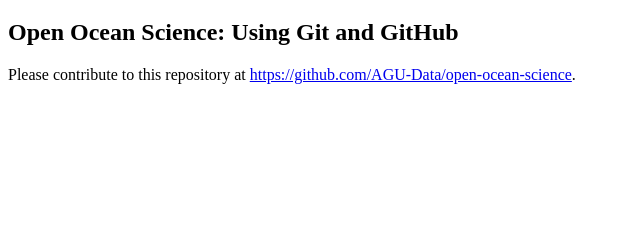
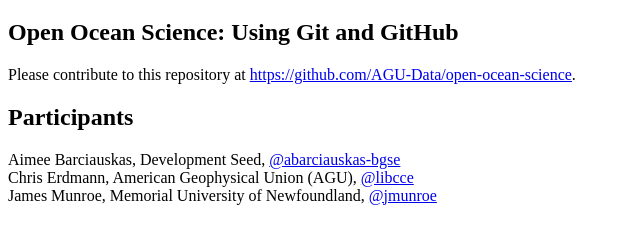
Before and after one commit to AGU-Data/open-ocean-science, a plain HTML site: page index.html in a window 1280 px wide. Shown: the part 61-304 px from the top of the page, without its empty margins (0-640 px from the left). Drawn offline with Linux system fonts and the light colour scheme.

Commit message:
New participants feature on website

```diff
--- a/index.html
+++ b/index.html
@@ -13,6 +13,11 @@
     <p>Please contribute to this repository at <a
             href="https://github.com/AGU-Data/open-ocean-science">https://github.com/AGU-Data/open-ocean-science</a>.
     </p>
+
+    <h2>Participants</h2>
+    <div id="peopleData"></div>
+
+    <script src="index.js"> </script>
 </body>
 
 </html>
--- /dev/null
+++ b/index.js
@@ -0,0 +1,21 @@
+/* list of participants */
+fetch('people.json')
+    .then(function (response) {
+        return response.json();
+    })
+    .then(function (data) {
+        var mainContainer = document.getElementById("peopleData");
+        for (var i = 0; i < data.length; i++) {
+            var div = document.createElement("div");
+            div.innerHTML = data[i].name + ', ' + data[i].organization + ', ';
+
+            var link = document.createElement("a");
+            link.innerText = '@' + data[i].github;
+            link.href = 'https://github.com/' + data[i].github;
+            div.appendChild(link);
+            mainContainer.appendChild(div);
+        }
+    })
+    .catch(function (err) {
+        console.log('error: ' + err);
+    });
--- /dev/null
+++ b/people.json
@@ -0,0 +1,17 @@
+[
+    {
+        "name": "Aimee Barciauskas",
+        "organization": "Development Seed",
+        "github": "abarciauskas-bgse"
+    },
+    {
+        "name": "Chris Erdmann",
+        "organization": "American Geophysical Union (AGU)",
+        "github": "libcce"
+    },
+    {
+        "name": "James Munroe",
+        "organization": "Memorial University of Newfoundland",
+        "github": "jmunroe"
+    }
+]
```
